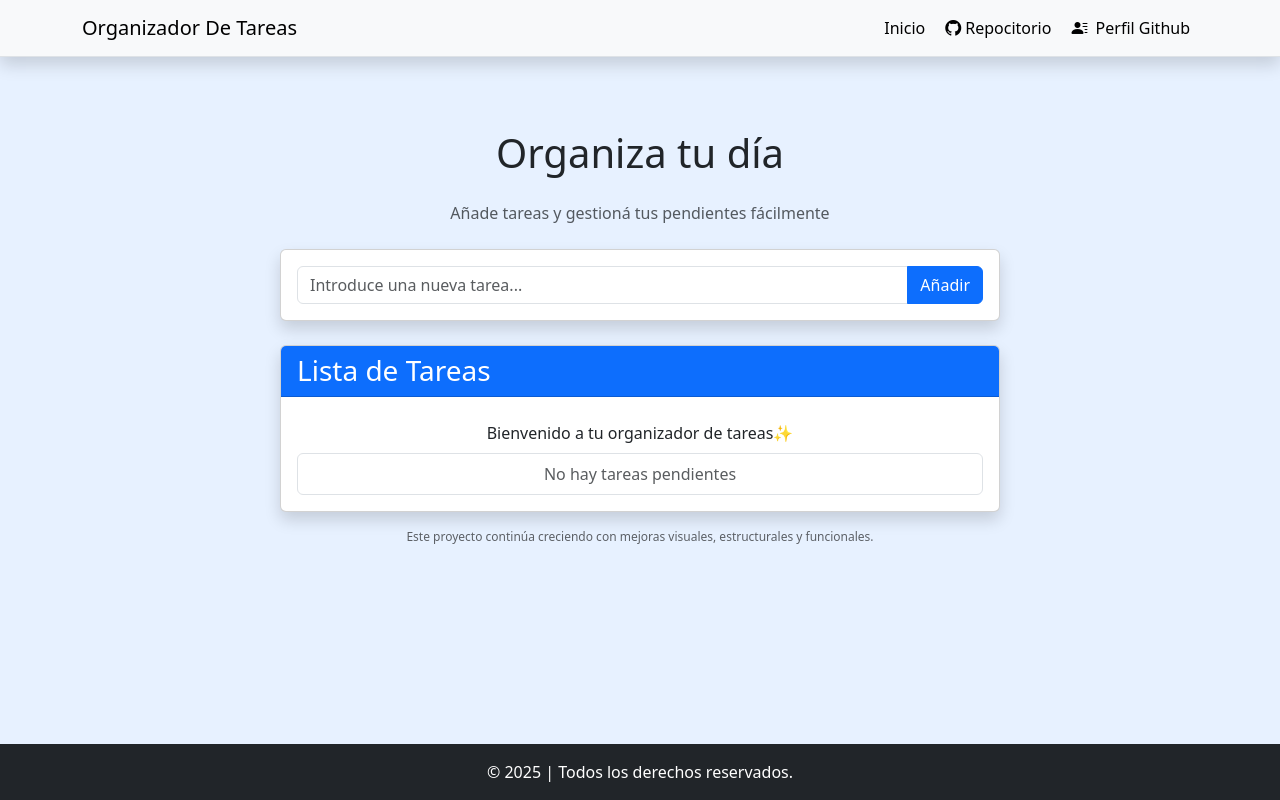
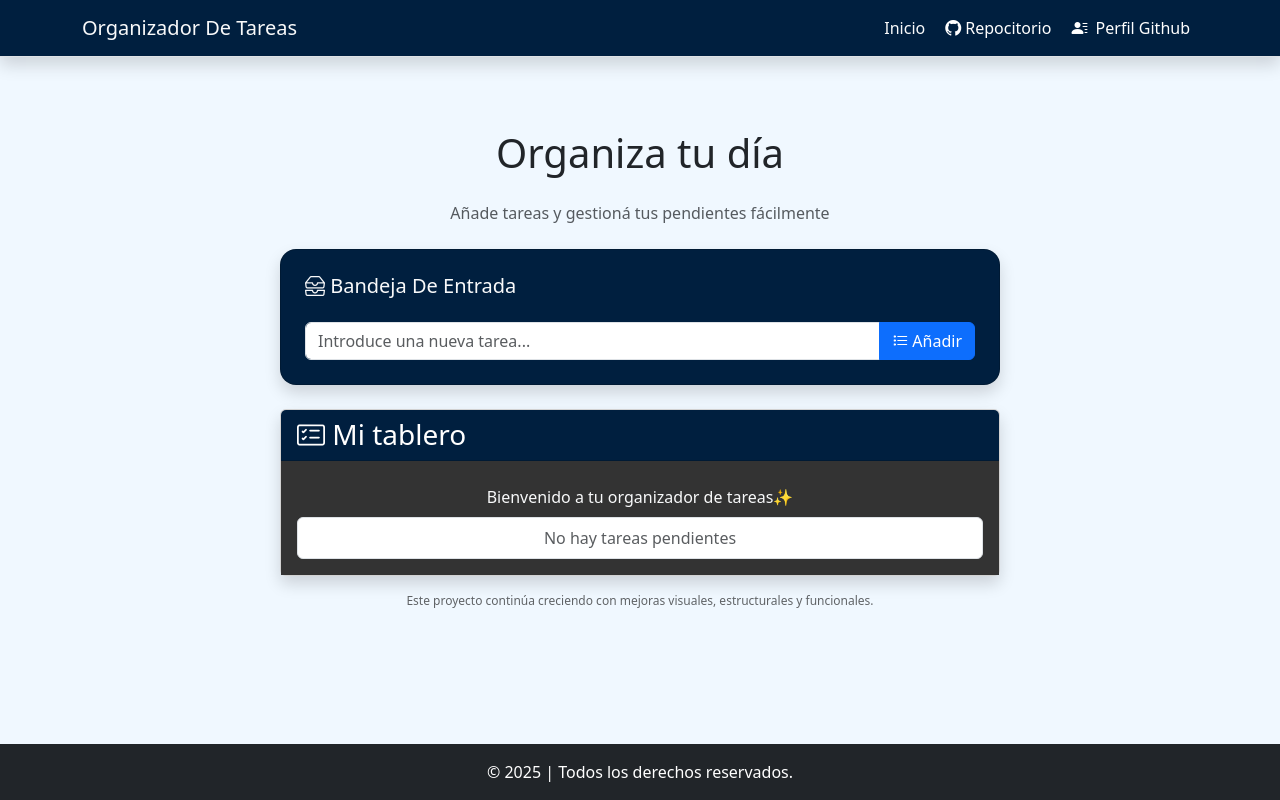
Before and after one commit to Maxii34/Organizador-de-Tareas, a plain HTML site: page index.html in a window 1280 px wide. Drawn offline with nearby package versions, Linux system fonts and the light colour scheme.

Commit message:
Se cambio de colores la pagina

```diff
--- a/css/style.css
+++ b/css/style.css
@@ -1,4 +1,5 @@
-html, body {
+html,
+body {
   height: 100%;
   margin: 0;
   padding: 0;
@@ -8,11 +9,11 @@ body {
   min-height: 100vh;
   display: flex;
   flex-direction: column;
-background-color: #e7f1ff;}
+  background-color: rgb(240, 248, 255);
+}
 
 main {
   flex: 1 0 auto;
-
 }
 
 footer {
@@ -20,7 +21,7 @@ footer {
 }
 
 .git-btn {
-  color: #000;
+  color: #ffffff;
   text-decoration: none;
   font-size: 16px;
   transition: color 0.3s ease;
@@ -31,7 +32,7 @@ footer {
 }
 
 .icon-btn {
-  color: #000;
+  color: #ffffff;
 }
 
 .divBotones {
@@ -44,6 +45,14 @@ footer {
 .texto-opaco {
   opacity: 0.6;
   font-size: 12px;
-  color: #000; /* O #333 si querés un gris más suave */
+  color: #000;
+}
 
+
+.css {
+  background-color:  #001f3f;
 }
+
+.tablero-bajo{
+  background-color: rgb(51, 51, 51);
+}
--- a/index.html
+++ b/index.html
@@ -24,10 +24,10 @@
   <body>
     <header>
       <nav
-        class="navbar navbar-expand-lg bg-body-tertiary shadow border-bottom"
+        class="navbar navbar-expand-lg css shadow border-bottom"
       >
         <div class="container">
-          <a class="navbar-brand" href="/index.html">Organizador De Tareas</a>
+          <a class="navbar-brand text-light" href="/index.html">Organizador De Tareas</a>
           <button
             class="navbar-toggler"
             type="button"
@@ -43,7 +43,7 @@
             <ul class="navbar-nav ms-auto mb-2 mb-lg-0">
               <li class="nav-item">
                 <a
-                  class="nav-link active"
+                  class="nav-link active text-light"
                   aria-current="page"
                   href="/index.html"
                   >Inicio</a
@@ -51,7 +51,7 @@
               </li>
               <li class="nav-item">
                 <a
-                  class="nav-link git-btn"
+                  class="nav-link git-btn "
                   href="https://github.com/Maxii34/Organizador-de-Tareas"
                   ><i class="bi bi-github mx-1 fs-6 icon-btn"></i>Repocitorio</a
                 >
@@ -79,8 +79,15 @@
               </p>
 
               <!-- Input y botón para añadir tarea -->
-              <div class="card shadow mb-4">
-                <div class="card-body">
+              <div class="card shadow mb-4 css rounded-4">
+                <div class="card-body p-4">
+                  <div
+                    class="d-flex align-items-center justify-content-between mb-3"
+                  >
+                    <span class="h5 text-light"
+                      ><i class="bi bi-inboxes"></i> Bandeja De Entrada</span
+                    >
+                  </div>
                   <div class="input-group">
                     <input
                       type="text"
@@ -94,7 +101,7 @@
                       id="btnAñadir"
                       aria-label="Añadir tarea"
                     >
-                      <i class="fas fa-plus"></i> Añadir
+                      <i class="bi bi-list-task"></i> Añadir
                     </button>
                   </div>
                 </div>
@@ -102,11 +109,11 @@
 
               <!-- Lista de tareas -->
               <div class="card shadow">
-                <div class="card-header bg-primary text-white">
-                  <h3 class="mb-0">Lista de Tareas</h3>
+                <div class="card-header text-white css">
+                  <h3 class="mb-0"><i class="bi bi-card-checklist"></i> Mi tablero</h3>
                 </div>
-                <div class="card-body">
-                  <div class="text-center my-2">
+                <div class="card-body tablero-bajo">
+                  <div class="text-center text-light my-2">
                     Bienvenido a tu organizador de tareas✨
                   </div>
 
--- a/js/app.js
+++ b/js/app.js
@@ -141,7 +141,7 @@ function main() {
 
     const btnLeer = document.createElement("button");
     btnLeer.className = "btn btn-info btn-sm";
-    btnLeer.textContent = "Leer";
+    btnLeer.textContent = "ver";
 
     const btnBorrar = document.createElement("button");
     btnBorrar.className = "btn btn-danger btn-sm";
```
